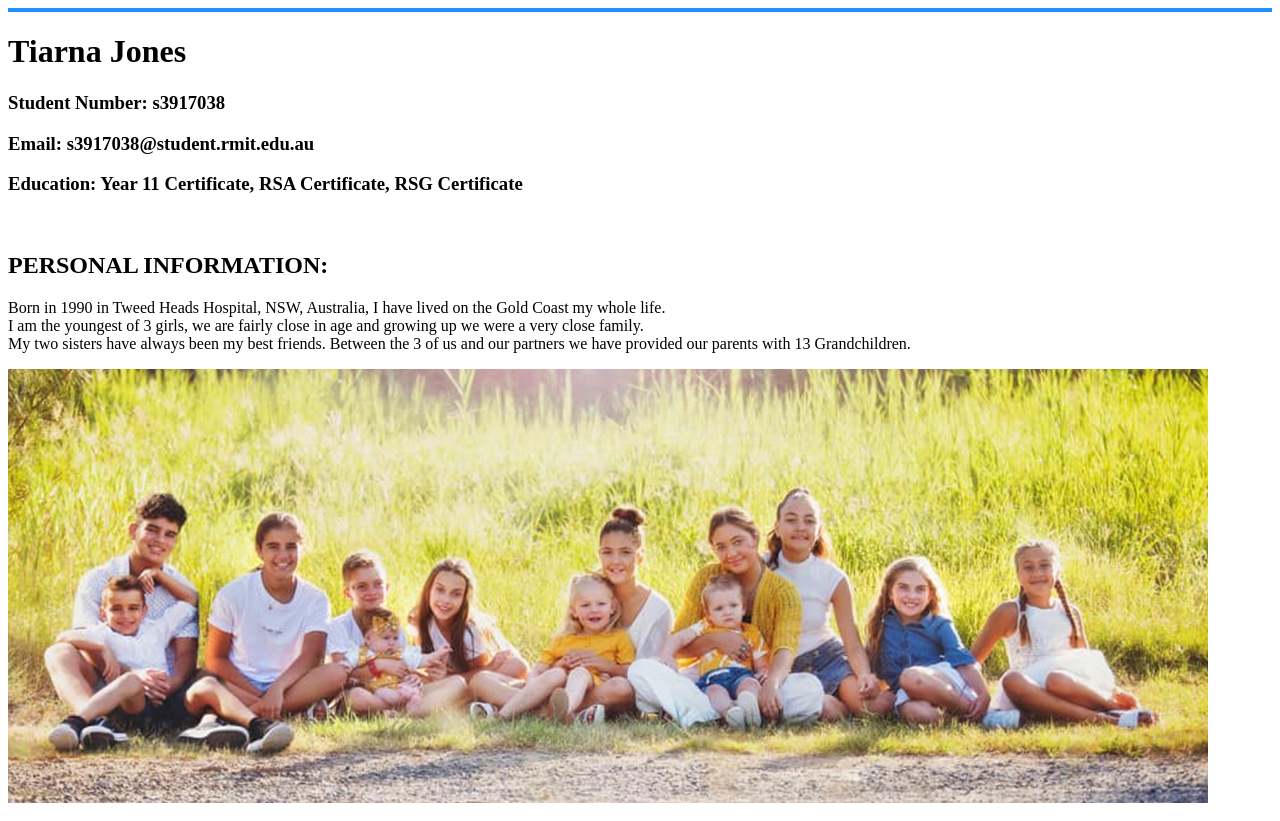
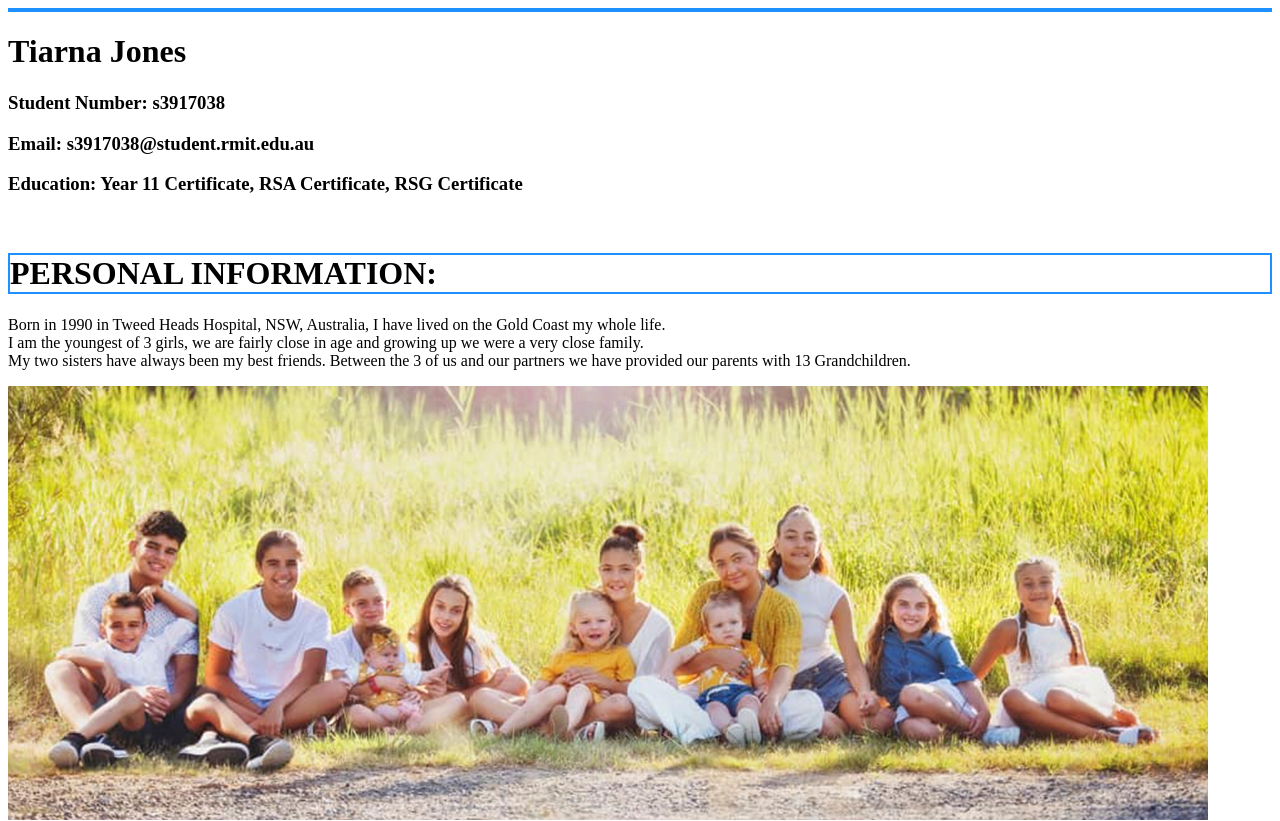
Before and after one commit to tiarna-jones/myprofile-assignment1, a plain HTML site: page index.html in a window 1280 px wide. Shown: the top 821 px of the page. Drawn offline with Linux system fonts and the light colour scheme.

Commit message:
Update index.html

```diff
--- a/index.html
+++ b/index.html
@@ -6,6 +6,7 @@
 <h3>Email: s3917038@student.rmit.edu.au</h3>
 <h3>Education: Year 11 Certificate, RSA Certificate, RSG Certificate</h3>
 <br>
+    <h1 style="border:2px solid DodgerBlue;"
 <h2>PERSONAL INFORMATION:</h2>
 
 <p>Born in 1990 in Tweed Heads Hospital, NSW, Australia, I have lived on the Gold Coast my whole life.
```
